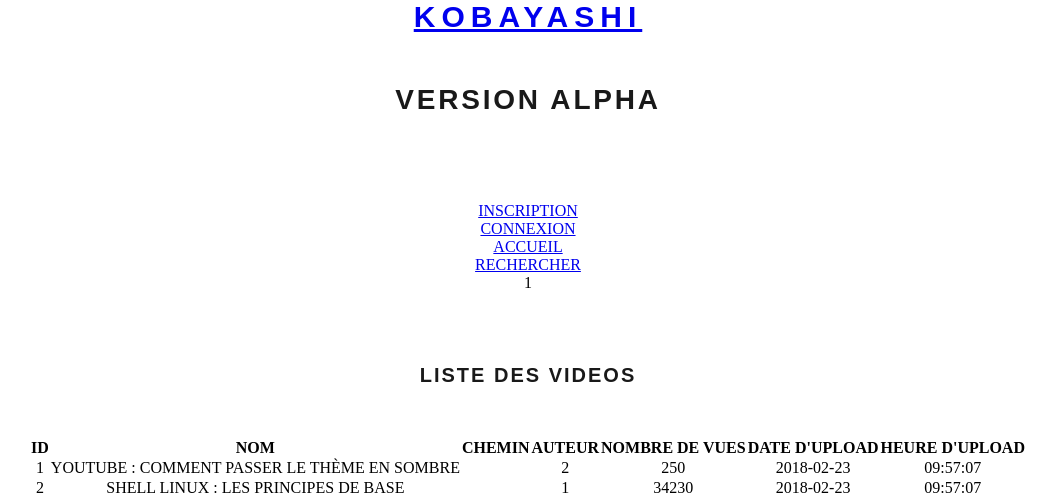
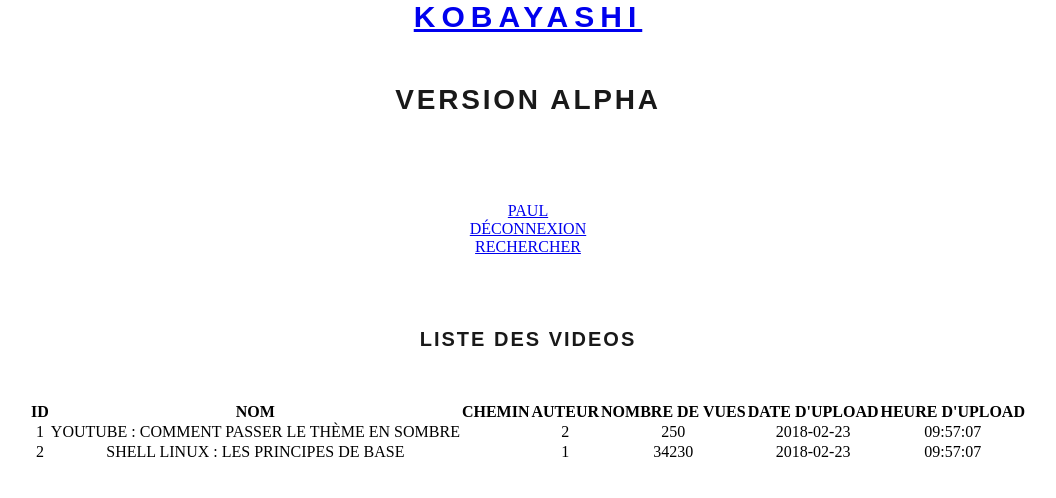
Before and after one commit to mxmgmbs/Kobayashi_alpha, a PHP site: page /index.php in a window 1280 px wide. Shown: the top 498 px of the page, without its empty margins (112-1168 px from the left). Run offline with PHP 8.4, Linux system fonts and the light colour scheme; a user stored in the database is signed in; data comes from the database, SQL or seed files in the repository.

Commit message:
Menu user 1/*

```diff
--- a/Kobayashi_alpha/index.php
+++ b/Kobayashi_alpha/index.php
@@ -11,21 +11,23 @@
 
     <body>
         <center>
-            <h1><a href="index.php"> Kobayashi </a></h1>
-        <h2> version alpha </h2> </br>
+            <h1><a href="index.php">Kobayashi</a></h1>
+        	<h2>version alpha</h2></br></br>
+        		<?php
+        		print('<div><a href="profil.php">'.$_SESSION['nom'].'</a></div>');
 
-        </br>
-
-
-        		<div><a href="inscription.php"> Inscription </a></div>
-        		<div><a href="connexion.php"> Connexion </a></div>
-            	<div><a href="index.php"> Accueil </a></div>
-                <div><a href="index.php?page=2"> Rechercher </a></div>
+        		if(!($_SESSION['id'])){
+        			print('<div><a href="inscription.php">Inscription</a></div>');
+        			print('<div><a href="connexion.php">Connexion</a></div>');
+        		} else {
+        			print('<div><a href="deconnexion.php">Déconnexion</a></div>');
+        		}
+        		?>
+                <div><a href="index.php?page=2">Rechercher</a></div>
 
 
 
         <?php
-        print($_SESSION['id']);
 		$page = (isset($_GET['page'])) ? $_GET['page'] : 1; //Si la pge est defini dans l'url alors on prend la page sinon on prend 0
 		switch ($page)
 		{
```
